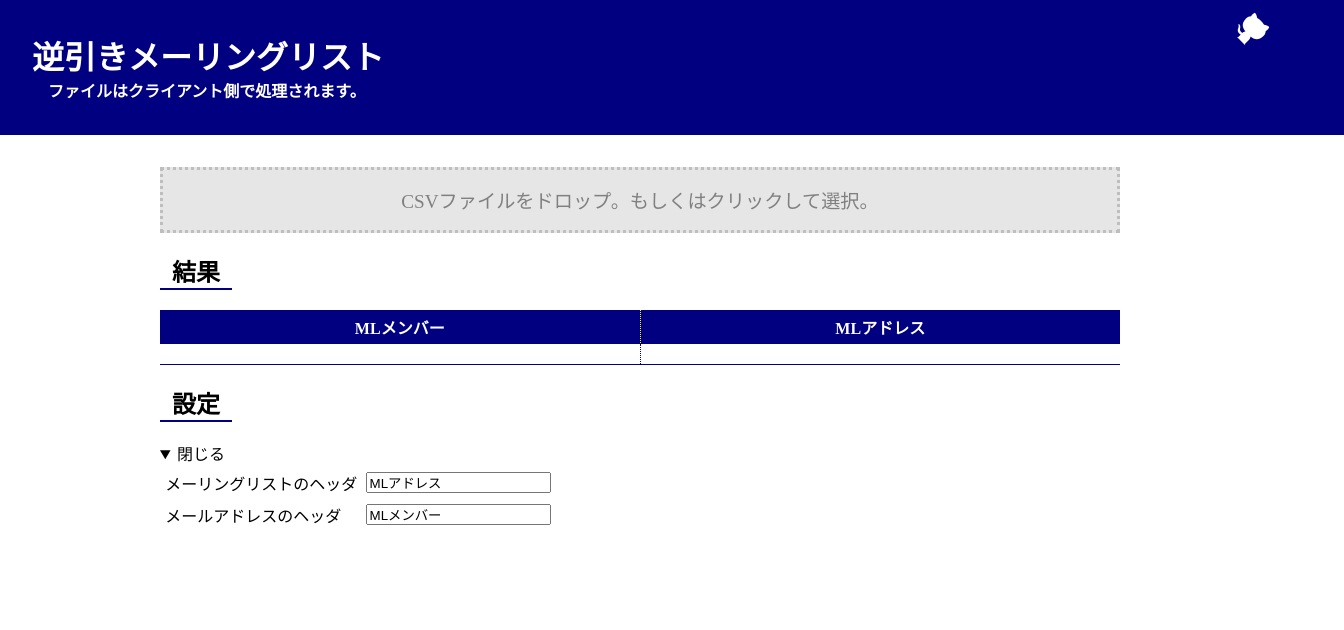
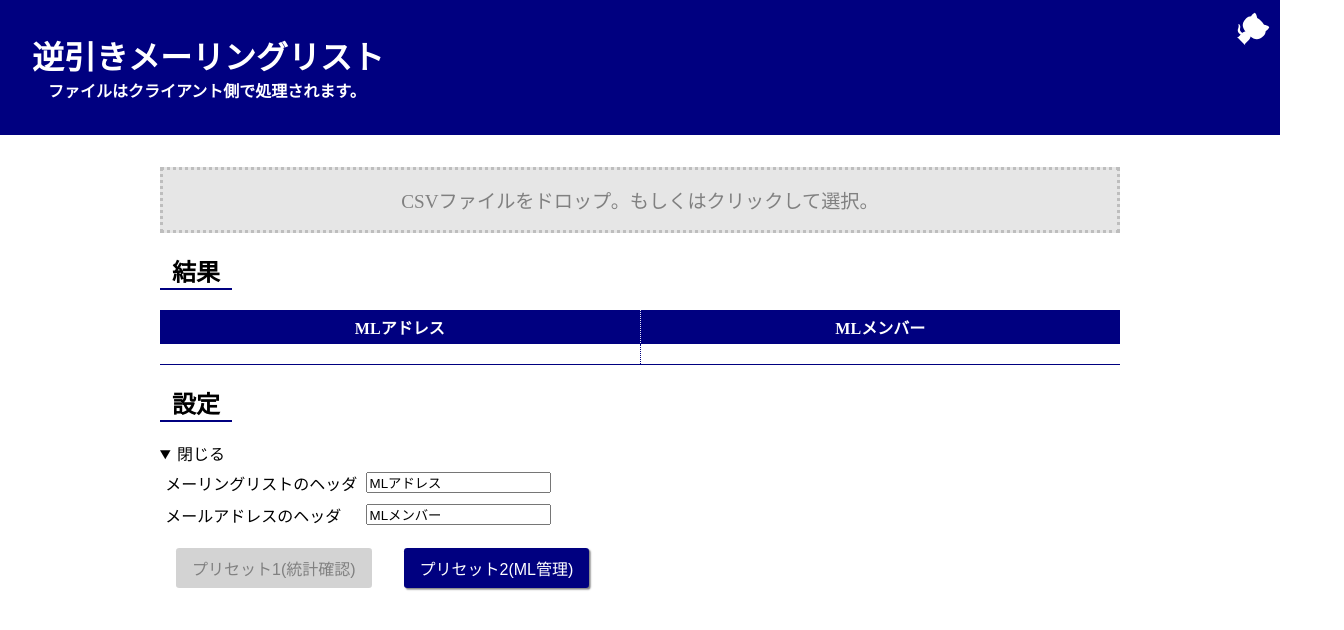
Before and after one commit to yk-szk/invert-ml, a React (Create React App) app: page / in a window 1280 px wide. Both pictures are taken after a click on the heading 640 px from the left and 453 px from the top of the page. Shown: the top 630 px of the page, 1344 px wide, since content can reach past the window. Built offline with nearby package versions, Linux system fonts and the light colour scheme.

Commit message:
Add preset buttons

```diff
--- a/src/index.css
+++ b/src/index.css
@@ -104,6 +104,7 @@ h2.error::before, h2.error::after {
 }
 
 h2.error {
+  border: none;
   display: inline-block;
   padding: .1em .4em .1em .4em;
   margin-bottom: 0;
@@ -120,7 +121,6 @@ body h2 {
 div.header{
   margin: 0;
   padding: 2rem;
-  width: 100%;
   background: navy;
   color: white;
 }
@@ -134,3 +134,26 @@ h2.subtitle {
   padding-left: 1rem;
   font-size: 1rem;
 }
+
+button {
+  font-size: 1rem;
+  margin: 1rem;
+  padding: .5rem 1rem .5rem 1rem;
+  background: navy;
+  color: white;
+  border: none;
+  border-radius: .2rem;
+  box-shadow: .1rem .1rem .1rem gray;
+  transition:all .2s;
+}
+
+button:hover:enabled {
+  background: #4141E2;
+  box-shadow: .1rem .1rem .4rem gray;
+}
+
+button:disabled {
+  box-shadow: none;
+  background: lightgray;
+  color: gray;
+}
--- a/src/index.tsx
+++ b/src/index.tsx
@@ -30,24 +30,39 @@ function invert<S, T>(keys: S[], values: T[][]): Map<T, S[]> {
   return inverted;
 }
 
+type ColumnsType = { key: string, value: string };
+
 interface AppProps {
-  col_key: string,
-  col_value: string,
+  cols: ColumnsType,
+  preset1_disabled: boolean,
+  preset2_disabled: boolean,
   rows: Map<string, string[]>,
   error: string,
 }
 
+function describe_preset_button(p: ColumnsType) {
+  return '"' + p.key + '"と"' + p.value + '"をセットします。';
+}
+function equal_cols(c1: ColumnsType, c2: ColumnsType) {
+  return c1.key === c2.key && c1.value === c2.value;
+}
+const preset1_cols: ColumnsType = { key: 'MLアドレス', value: 'MLメンバー' };
+const preset2_cols: ColumnsType = { key: 'MLメールアドレス(編集不可)', value: 'メンバー' };
+
 class App extends React.Component<any, AppProps> {
+
   constructor(props: AppProps) {
     super(props)
     this.state = {
-      col_key: 'MLアドレス',
-      col_value: 'MLメンバー',
+      cols: preset1_cols,
+      preset1_disabled: true,
+      preset2_disabled: false,
       rows: new Map<string, string[]>([['', ['']]]), // initialize rows with one entry to show empty table in the page
       error: '',
     }
 
     this.handleChange = this.handleChange.bind(this);
+    this.handleButtonClick = this.handleButtonClick.bind(this);
   }
 
   handleDrop(acceptedFiles: File[]) {
@@ -95,8 +110,8 @@ class App extends React.Component<any, AppProps> {
 
       parser.on('end', () => {
         console.log(header)
-        const key_col_name = this.state.col_key;
-        const value_col_name = this.state.col_value;
+        const key_col_name = this.state.cols.key;
+        const value_col_name = this.state.cols.value;
         const col_ml_addr = header.findIndex(name => name === key_col_name);
         if (col_ml_addr === -1) {
           this.setState({
@@ -127,7 +142,40 @@ class App extends React.Component<any, AppProps> {
 
   handleChange(event: React.ChangeEvent<HTMLInputElement>) {
     const { target: { id, value } } = event;
-    this.setState({ [id]: value } as unknown as Pick<AppProps, keyof AppProps>); // TODO: remove unknown
+    const cols: ColumnsType = { ...this.state.cols };
+    if (id === 'col_key') {
+      cols.key = value;
+    }
+    if (id === 'col_value') {
+      cols.value = value;
+    }
+    const p1_disabled = equal_cols(preset1_cols, cols);
+    const p2_disabled = equal_cols(preset2_cols, cols);
+    console.log(cols, preset1_cols, p1_disabled);
+    this.setState({
+      cols: cols,
+      preset1_disabled: p1_disabled,
+      preset2_disabled: p2_disabled
+    })
+  }
+
+  handleButtonClick(event: React.MouseEvent<HTMLButtonElement, MouseEvent>) {
+    const id = event.currentTarget.id;
+    let cols: ColumnsType;
+    let p1_disabled = false;
+    let p2_disabled = false;
+    if (id === 'btn_preset1') {
+      cols = preset1_cols;
+      p1_disabled = true;
+    } else {
+      cols = preset2_cols;
+      p2_disabled = true;
+    }
+    this.setState({
+      cols: cols,
+      preset1_disabled: p1_disabled,
+      preset2_disabled: p2_disabled
+    })
   }
 
   render() {
@@ -160,8 +208,8 @@ class App extends React.Component<any, AppProps> {
       const header = (
         <thead>
           <tr>
-            <th>{this.state.col_value}</th>
-            <th>{this.state.col_key}</th>
+            <th>{this.state.cols.key}</th>
+            <th>{this.state.cols.value}</th>
           </tr>
         </thead>
       )
@@ -192,7 +240,7 @@ class App extends React.Component<any, AppProps> {
                   <label htmlFor="col_key">メーリングリストのヘッダ</label>
                 </td>
                 <td>
-                  <input type="text" title='メーリングリストのヘッダ' id="col_key" value={this.state.col_key} onChange={this.handleChange} />
+                  <input type="text" id="col_key" value={this.state.cols.key} onChange={this.handleChange} />
                 </td>
               </tr>
               <tr>
@@ -200,11 +248,13 @@ class App extends React.Component<any, AppProps> {
                   <label htmlFor="col_value">メールアドレスのヘッダ</label>
                 </td>
                 <td>
-                  <input type="text" title='メールアドレスのヘッダ' id="col_value" value={this.state.col_value} onChange={this.handleChange} />
+                  <input type="text" id="col_value" value={this.state.cols.value} onChange={this.handleChange} />
                 </td>
               </tr>
             </tbody>
           </table>
+          <button disabled={this.state.preset1_disabled} id="btn_preset1" onClick={this.handleButtonClick} title={this.state.preset1_disabled?"":describe_preset_button(preset1_cols)}>プリセット1(統計確認)</button>
+          <button disabled={this.state.preset2_disabled} id="btn_preset2" onClick={this.handleButtonClick} title={this.state.preset2_disabled?"":describe_preset_button(preset2_cols)}>プリセット2(ML管理)</button>
         </details>
 
       </div>
```
